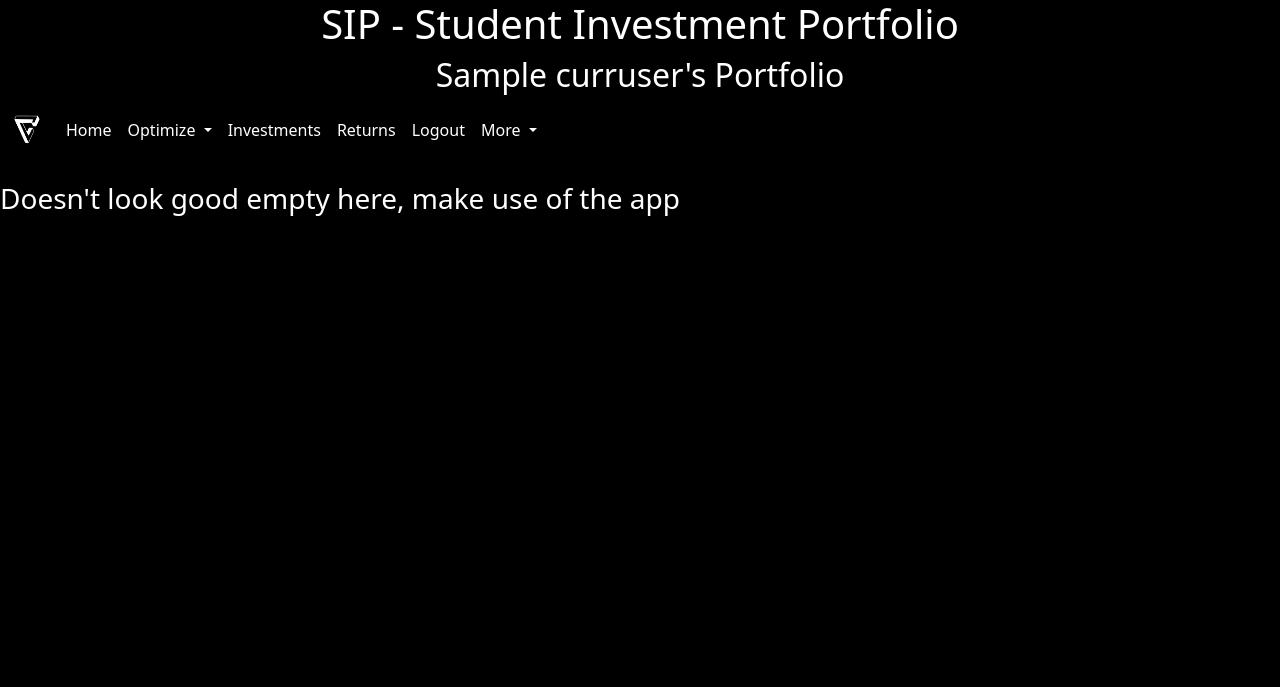
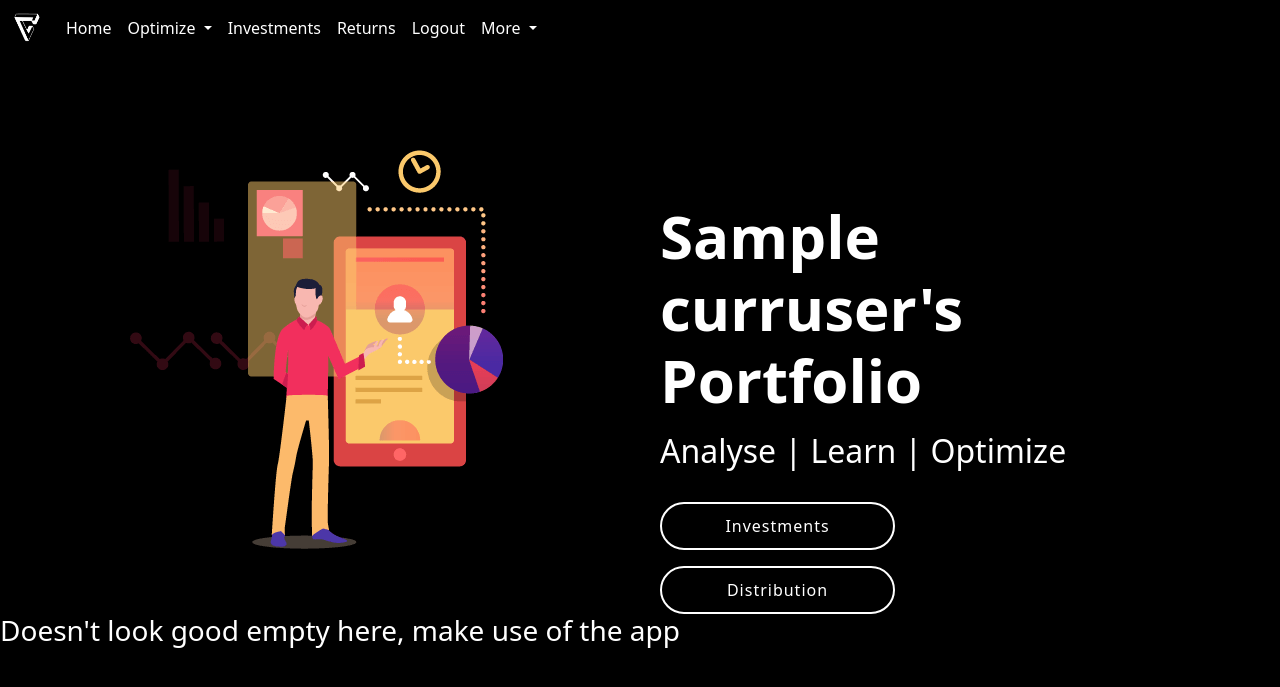
Before and after one commit to shivanshsinghal107/Investment-Portfolio, a Flask app: template templates/portfolio.html in a window 1280 px wide. Shown: the top 687 px of the page. Run offline with Flask 2, Linux system fonts and the light colour scheme; the template is opened without the code that fills it: most values are stand-ins (such as "Sample title", 1, 10 or a date in 2020); some libraries are stand-ins or nearby versions.

Commit message:
Styled portfolio page and added some javascript for interactivity

```diff
--- a/templates/portfolio.html
+++ b/templates/portfolio.html
@@ -8,10 +8,70 @@
 
     <title>{{curruser}} Portfolio</title>
 
-    <style type="text/css">
+    <style>
+      html {
+        scroll-behavior: smooth;
+      }
+
       .chart{
           margin-top: 15px;
           text-align: center;
+      }
+
+      body {
+        overflow-x: hidden;
+      }
+
+      #header .brand-name {
+          font-size: 60px;
+      }
+
+      #header .btn-get-started {
+          font-weight: 500;
+          font-size: 16px;
+          letter-spacing: 1px;
+          display: inline-block;
+          padding: 10px 30px;
+          border-radius: 50px;
+          transition: 0.5s;
+          color: #ffffff;
+          background-color: black;
+          border: 2px solid #ffffff;
+          text-decoration: none;
+      }
+
+      #header .btn-get-started:hover {
+          background: #484848;
+          color: #ffffff;
+      }
+
+      #header .animated {
+          animation: up-down 2s ease-in-out infinite alternate-reverse both;
+      }
+
+      #header #get-started {
+          padding: 120px 150px 0px 20px;
+      }
+
+      #header .image {
+          padding: 70px 40px 40px 130px;
+      }
+
+      @media only screen and (max-width: 600px) {
+
+          #header .image {
+              padding: 0px 30px 0px 25px;
+              width: 100%;
+          }
+
+          #header #get-started {
+              padding: 20px 40px 20px 35px;
+              width: 100%;
+          }
+
+          input {
+              width: 80%;
+          }
       }
     </style>
 
@@ -21,8 +81,6 @@
   </head>
 
   <body style="background-color:black;color:white">
-    <h1 align="center">SIP - Student Investment Portfolio</h1>
-    <h2 align="center">{{curruser}}'s Portfolio</h2>
     <nav class="navbar navbar-expand-lg navbar-dark">
       <div class="container-fluid">
         <a class="navbar-brand" href="/">
@@ -69,42 +127,44 @@
       </div>
     </nav>
     <br>
+    <section id="header" class="d-flex align-items-center">
+      <div class="container-fluid">
+      <div class="row">
+          <div class="col-12 mx-auto">
+              <div class="row">
+                <div class="col-6 image">
+                  <img src="../static/jiffy-trading-benefits.png" class="img-fluid animated"/>
+                </div>
+                <div class="col-6" id="get-started">
+                  <h1>
+                    <strong class="brand-name">{{curruser}}'s Portfolio</strong>
+                  </h1>
+                  <h2 class="my-3">
+                      Analyse | Learn | Optimize
+                  </h2>
+                  <div class="row">
+                    <div class="mt-3">
+                      <button type="submit" class="btn-get-started col-6" onclick="showInvestments()">Investments</button>
+                    </div>
+                    <div class="mt-3">
+                      <button type="submit" class="btn-get-started col-6" onclick="showDistribution()">Distribution</button>
+                    </div>
+                  </div>
+                </div>
+              </div>
+          </div>
+      </div>
+      </div>
+    </section>
     {% if investments == 'True' %}
-      <!-- <div class="accordion" id="accordionExample">
-        <div class="accordion-item">
-          <h2 class="accordion-header" id="headingOne">
-            <button class="accordion-button btn btn-dark" type="button" data-bs-toggle="collapse" data-bs-target="#collapseOne" aria-expanded="true" aria-controls="collapseOne">
-              <h5>Investments</h5>
-            </button>
-          </h2>
-          <div id="collapseOne" class="accordion-collapse collapse show" aria-labelledby="headingOne" data-bs-parent="#accordionExample">
-            <div class="accordion-body">
-
-            </div>
-          </div>
-        </div>
-        <div class="accordion-item">
-          <h2 class="accordion-header" id="headingTwo">
-            <button class="accordion-button collapsed btn btn-dark" type="button" data-bs-toggle="collapse" data-bs-target="#collapseTwo" aria-expanded="false" aria-controls="collapseTwo">
-              <h5>Category-wise Investments</h5>
-            </button>
-          </h2>
-          <div id="collapseTwo" class="accordion-collapse collapse" aria-labelledby="headingTwo" data-bs-parent="#accordionExample">
-            <div class="accordion-body">
-              <div id="piechart" class="chart">
-              </div>
-            </div>
-          </div>
-        </div>
-      </div> -->
-      <div class="container-fluid">
-        <h3>Investments</h3>
+      <div class="container-fluid" id="investments">
+        <h3 class="brand-name">Investments</h3>
         <div id="chart" class="chart">
         </div>
       </div>
       <br><br>
-      <div class="container-fluid">
-        <h3>Distribution</h3>
+      <div class="container-fluid" id="distribution">
+        <h3 class="brand-name">Distribution</h3>
         <div id="piechart" class="chart">
         </div>
       </div>
@@ -112,6 +172,18 @@
       <h3>Doesn't look good empty here, make use of the app</h3>
     {% endif %}
   </body>
+
+  <script type="text/javascript">
+    function showInvestments() {
+      var investments = document.getElementById("investments");
+      investments.scrollIntoView();
+    }
+
+    function showDistribution() {
+      var distribution = document.getElementById("distribution");
+      distribution.scrollIntoView();
+    }
+  </script>
 
   <script type="text/javascript">
       var graph = {{pie_chart | safe}};
```
